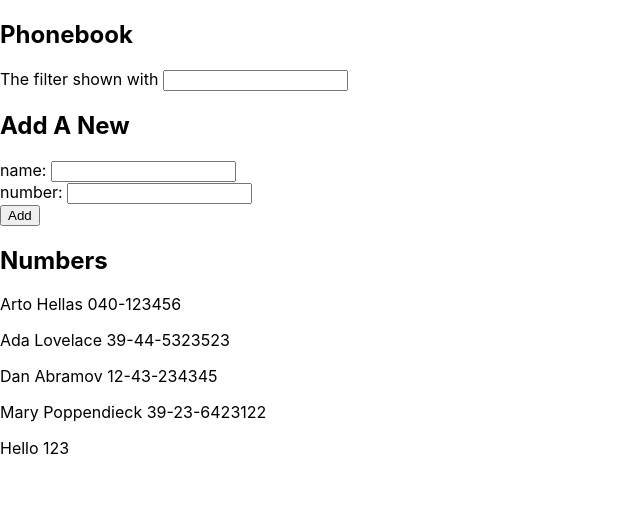
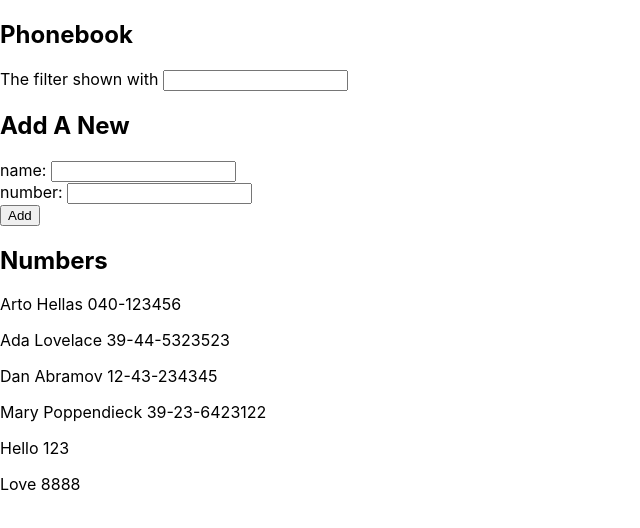
Before and after one commit to buildevol/learn-fullstack-open, a React (Create React App) app in the folder part2exercise/phonebook/: page / in a window 1280 px wide. Shown: the top 528 px of the page, without its empty margins (0-640 px from the left). Built offline with nearby package versions, Linux system fonts and the light colour scheme; data requests are answered from the project's data file.

Commit message:
Added my part 2d exericse 2.16 solution

```diff
--- a/part2exercise/phonebook/db.json
+++ b/part2exercise/phonebook/db.json
@@ -24,6 +24,11 @@
       "name": "Hello",
       "number": "123",
       "id": 5
+    },
+    {
+      "name": "Love",
+      "number": "8888",
+      "id": 6
     }
   ]
 }
--- a/part2exercise/phonebook/src/App.js
+++ b/part2exercise/phonebook/src/App.js
@@ -1,5 +1,5 @@
 import React, { useState, useEffect } from "react";
-import axios from "axios";
+import personService from "./services/persons";
 
 const Person = ({ person }) => {
   return (
@@ -58,8 +58,7 @@ function App() {
   const [filterInput, setFilterInput] = useState("");
 
   useEffect(() => {
-    axios.get("http://localhost:3001/persons").then((response) => {
-      const persons = response.data;
+    personService.getAll().then((persons) => {
       setPersons(persons);
     });
   }, []);
@@ -76,11 +75,9 @@ function App() {
     if (filteredPersons.length > 0) {
       alert(`${newName} is already added to phonebook`);
     } else {
-      axios
-        .post("http://localhost:3001/persons", personObject)
-        .then((response) => {
-          setPersons(persons.concat(response.data));
-        });
+      personService.createPerson(personObject).then((newPerson) => {
+        setPersons(persons.concat(newPerson));
+      });
     }
     setNewName("");
     setNewNumber("");
--- /dev/null
+++ b/part2exercise/phonebook/src/services/persons.js
@@ -0,0 +1,21 @@
+import axios from "axios";
+
+const baseUrl = "http://localhost:3001/persons";
+
+const getAll = () => {
+  return axios.get(baseUrl).then((response) => response.data);
+};
+
+const createPerson = (newObject) => {
+  return axios.post(baseUrl, newObject).then((response) => response.data);
+};
+
+const deletePerson = (id) => {
+  return axios.delete(id).then((response) => response.data);
+};
+
+export default {
+  getAll,
+  createPerson,
+  deletePerson,
+};
```
